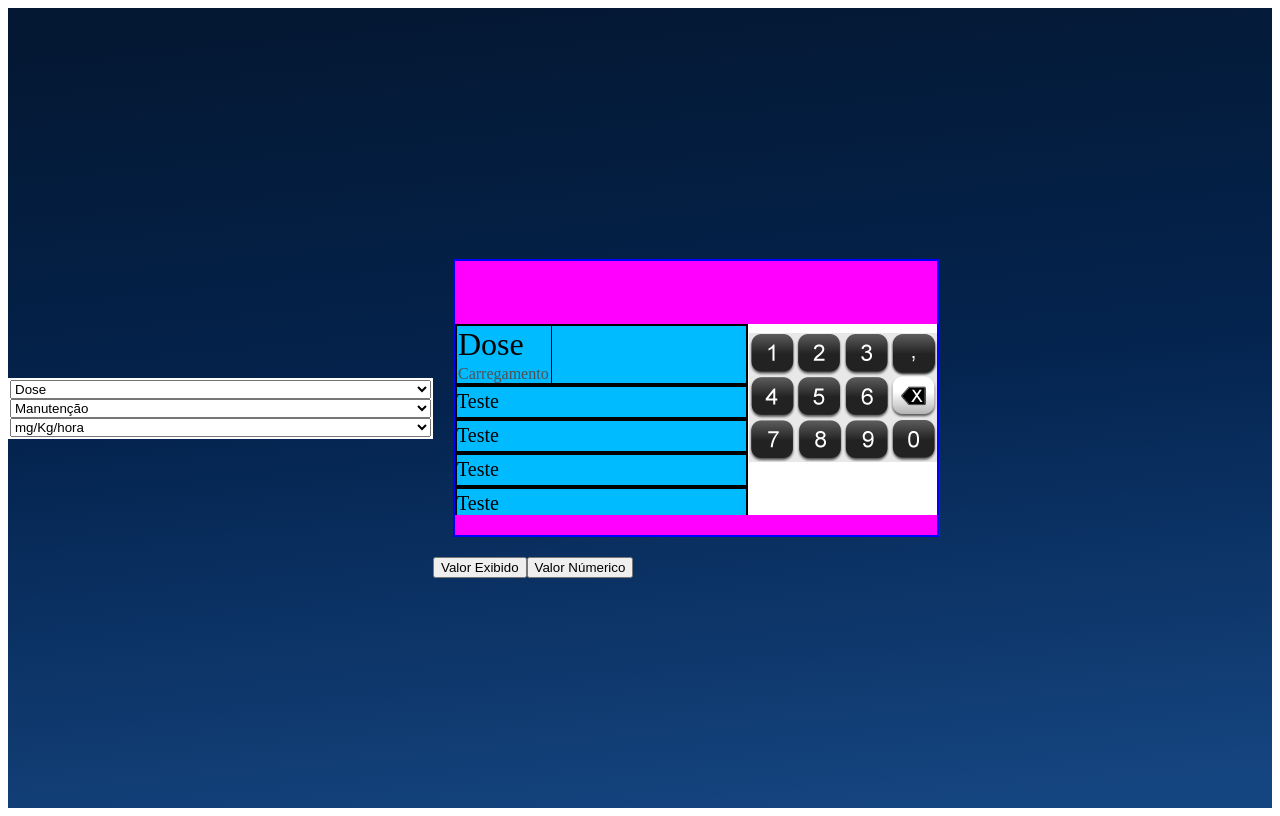
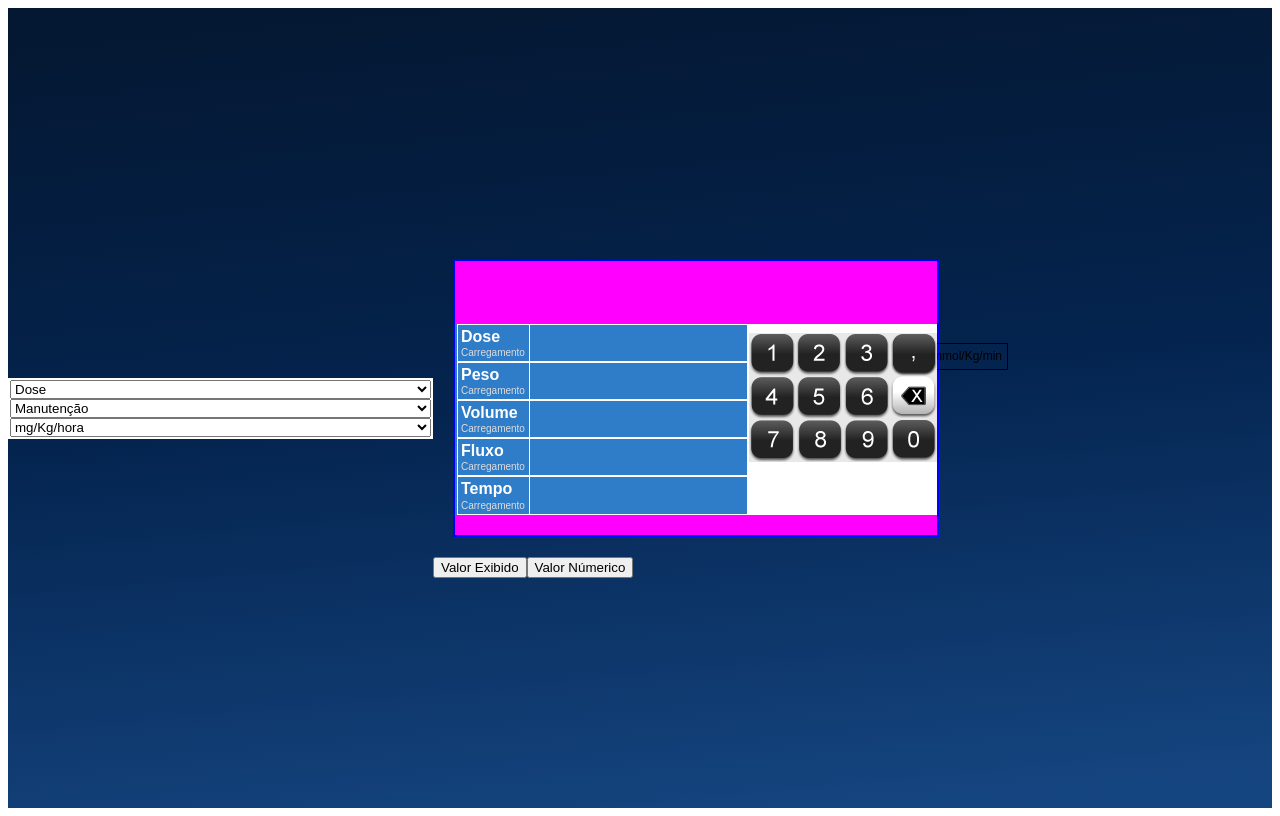
Before and after one commit to dcsalengue/Teclado_Touch_V2, a React (Vite) app: page / in a window 1280 px wide. Built offline with nearby package versions, Linux system fonts and the light colour scheme.

Commit message:
Abas de programação, versão inicial.

```diff
--- a/src/App.jsx
+++ b/src/App.jsx
@@ -58,6 +58,7 @@ const CaminhoDePao = styled.footer`
   background-color: #FF00FF;
 `
 const Main = styled.main`
+padding-left: 2px;
   display: flex;
   position: absolute;
   align-items: center;
@@ -65,14 +66,16 @@ const Main = styled.main`
   flex-direction: column ;
   top: 63px;
   left: 0px;
-  height: 197px;
+  height: 191px;
   width: 293px;
-  background-color: #00bbff;
-  font-size: 20px;
+  background-color: #2F7CC8;
+  font-size: 28px;
+  box-sizing: border-box;
 `
 
 const AbaProgramar = styled.div`
-  border: 2px solid black;
+display: flex;
+  border: 1px solid white;
   flex-grow: 1; /* Faz com que a AbaProgramar ocupe todo o espaço disponível */
   width: 100%; /* Ocupa todo o espaço disponível horizontalmente */
   height: 100%; /* Ocupa todo o espaço disponível verticalmente */
@@ -82,11 +85,6 @@ const AbaProgramar = styled.div`
 
   color: black;
   box-sizing: border-box;
-  /* & .div{
-    /* background-color: #81B0DE; */
-    /* color: white; */
-    /* position: absolute; */
-  /* } */
 `
 
 const EspacoEsquerda = styled.section`
@@ -116,34 +114,52 @@ const EspacoDireita = styled.section`
 const LabelParametroProgramacao = styled.div`
   display: flex;
   flex-direction: column;
-  padding: 1px;
+  padding: 3px 1px 1px 3px;
   align-items: left;
   justify-content: left;
-  width: 92px;
+  width: 72px;
   height: 100%;
-  border-right: 1px solid black;
-  font-size: 32px;
-
+  border-right: 1px solid white;
+  font-family: "Ubuntu", sans-serif;
+  font-weight: bold;
+  font-size: 16px;
+  color: white;
+  box-sizing: border-box;
   /* Estilo para o span */
   & > span {
     margin-top: auto;
-    font-size: 16px;
-    color: #505050;
+    margin-bottom: 2px;
+    font-family: "Ubuntu", sans-serif;
+    font-weight: normal;
+    font-size: 10px;
+    color: #dddddd;
   }
 `;
 
 
 const styleDisplayNumerico = {
-  color: "white",
-  backgroundColor: "black",
+  color: "black",
+  backgroundColor: "white",
+  marginLeft: "2px",
+  marginRight: "80px",
 
 }
 
-const divLabel = {
-  width: "92px",
-  height: "100%",
+const divUnidade = {
+  display: "flex",
+  position: "fixed",
+  alignItems: "center",
+  justifyContent: "center",
+  width: "80px",
+  height: "25px",
+  margin_right:"0px",
+  right: "272px",
   backcground: "red",
+  backcgroundColor:"red",
   border: '1px solid black',
+  fontSize: "12px",
+
+  fontFamily: "Ubunto, sans-serif"
 }
 
 function getRandomIntInclusive(min, max) {
@@ -191,45 +207,60 @@ function App() {
           <BarraDeStatus />
           <Main>
             <AbaProgramar>
-            <LabelParametroProgramacao>
-              Dose
-              <span>
-                Carregamento
+              <LabelParametroProgramacao tipoInfusao={tipoInfusaoSelecionado} parametroProgramacao={"Dose"}>
+                Dose
+                <span>
+                  Carregamento
                 </span>
-            </LabelParametroProgramacao>
-              {/* <div style={{
-                display: "flex",
-                flexDirection: "column",
-                padding:"1px",
-                alignItems: "left",
-                justifyContent: "left",
-                width: "92px",
-                height: "100%",
-                borderRight: '1px solid black',
-                fontSize:"32px",
-
-              }}>
-                Dose
-                <span style={{
-                  marginTop: "auto",
-                  fontSize: "16px",
-                  color: "#505050",
-                }}>Carregamento</span>
-              </div> */}
+              </LabelParametroProgramacao>
+              <div style={{display: "flex", flexDirection: "row", }}>
               <DisplayNumerico
                 style={styleDisplayNumerico}
                 valorNumerico={valorNumerico}
                 valorExibido={valorExibido}
                 setValorExibido={setValorExibido}
                 teclaPressionada={teclaPressionada}
-                maxDigitosInteiros={4}
-                maxDigitosDecimais={1}
+                maxDigitosInteiros={5}
+                maxDigitosDecimais={3}
               />
+              <div style={divUnidade}>
+                mmol/Kg/min
+              </div>
+              </div>
             </AbaProgramar>
-            <AbaProgramar>Teste</AbaProgramar>
-            <AbaProgramar>Teste</AbaProgramar>
-            <AbaProgramar>Teste</AbaProgramar>
-            <AbaProgramar>Teste</AbaProgramar>
+            <AbaProgramar>
+              <LabelParametroProgramacao>
+              Peso
+              <span>
+                Carregamento
+              </span>
+            </LabelParametroProgramacao>
+            </AbaProgramar>
+            <AbaProgramar>
+              <LabelParametroProgramacao>
+              Volume
+              <span>
+                Carregamento
+              </span>
+            </LabelParametroProgramacao>
+            </AbaProgramar>
+            <AbaProgramar>
+              <LabelParametroProgramacao>
+              Fluxo
+              <span>
+                Carregamento
+              </span>
+            </LabelParametroProgramacao>
+            </AbaProgramar>
+
+            <AbaProgramar>
+              <LabelParametroProgramacao>
+              Tempo
+              <span>
+                Carregamento
+              </span>
+            </LabelParametroProgramacao>
+            </AbaProgramar>
           </Main>
           <Teclado style={tecladoStyle} onTeclaPressionada={handleTeclaPressionada} />
           <CaminhoDePao />
```
